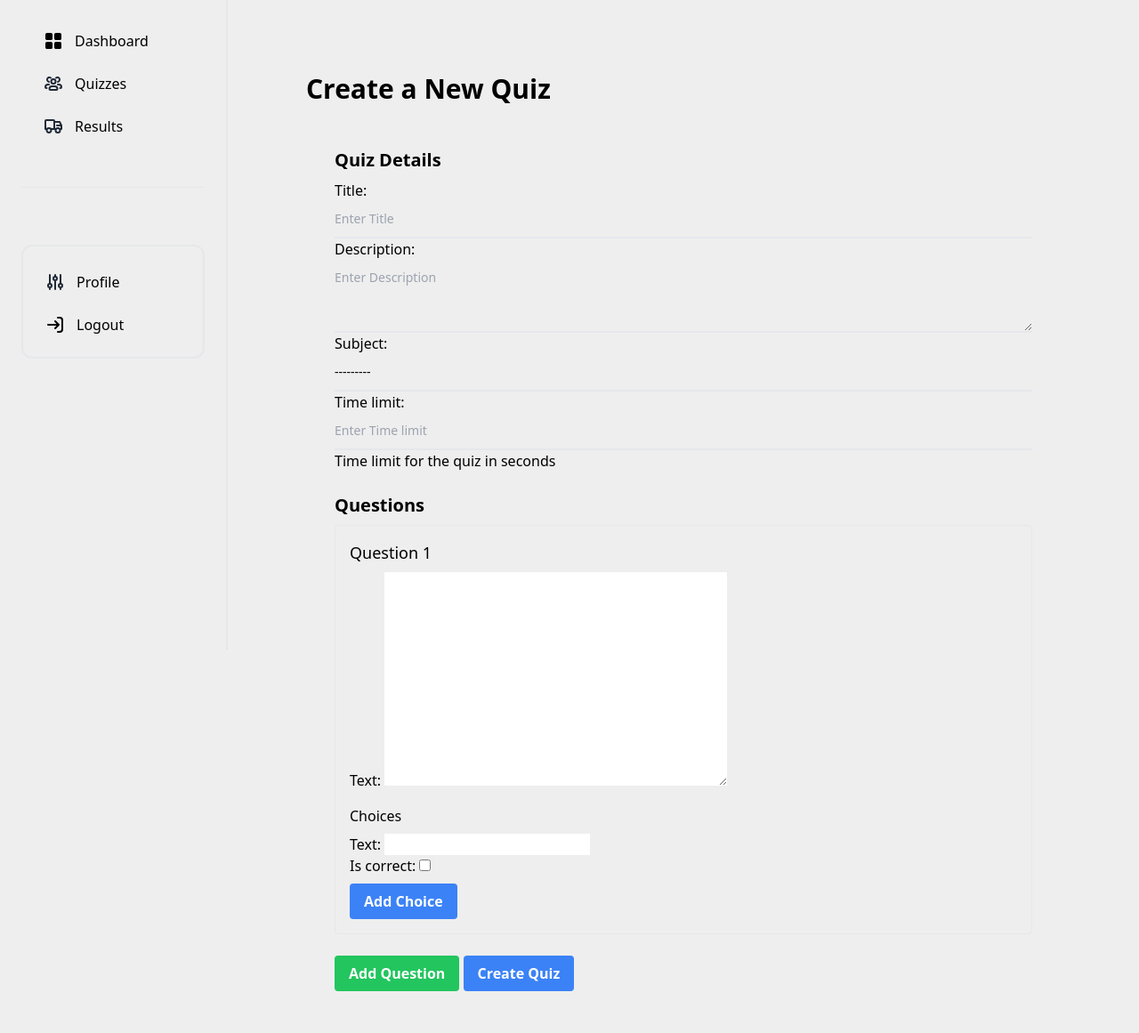
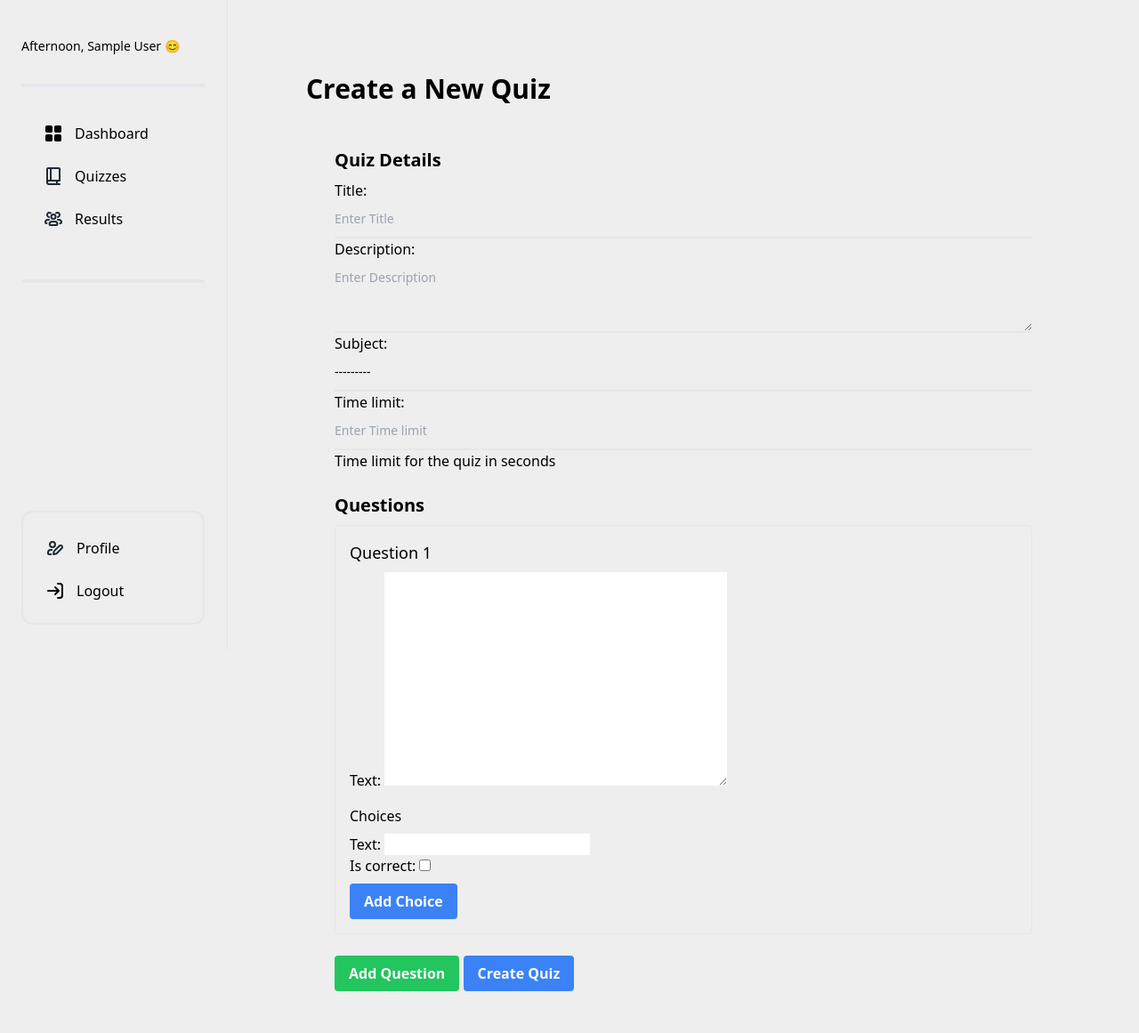
Before and after one commit to theapostleoftech/ajuju, a Django app: page /quizzes/quiz/new/ in a window 1280 px wide. Shown: the part 70-1231 px from the top of the page at 89% size. Run offline with Django 4.2, Linux system fonts and the light colour scheme; the visitor is signed in with stand-in values (Sample User, id 1); data that the repository does not hold is empty; parts of the project's set-up code (start-up, migrations or seed data) failed here and were passed over; some libraries are stand-ins or nearby versions.

Commit message:
project code refactoring for production

```diff
--- a/templates/aside_menu/whizzer_aside.html
+++ b/templates/aside_menu/whizzer_aside.html
@@ -1,9 +1,16 @@
 <div class="overflow-y-auto py-6 px-6 h-full ">
+    <div class="mt-8 justify-start items-start">
+        <h5 class="text-sm font-medium capitalize">
+            {% include 'snippets/greeting.html' %}
+        </h5>
+    </div>
+
+    <hr class="mt-8 my-4 border-2 border-accent-500">
     <ul class="space-y-2 p-4">
         <li>
             <a href="{% url 'students:whizzer_dashboard' %}"
                class="flex items-center p-2 font-normal text-tertiary-800 rounded-xl
-						hover:bg-primary-500 hover:text-tertiary-800 group">
+						hover:bg-tertiary-50 hover:text-tertiary-800 group">
                 <svg class="w-6 h-6  hover:text-tertiary-800"
                      aria-hidden="true"
                      xmlns="http://www.w3.org/2000/svg"
@@ -25,11 +32,13 @@
                class="flex items-center p-2 w-full  font-normal text-tertiary-800 rounded-xl
                         transition duration-75 group hover:bg-tertiary-50 hover:text-tertiary-800  dark: dark:hover:bg-gray-700">
 
-                <svg class="w-6 h-6 text-gray-800 dark:" aria-hidden="true" xmlns="http://www.w3.org/2000/svg"
+                <svg class="w-6 h-6 text-gray-800 dark:text-white" aria-hidden="true" xmlns="http://www.w3.org/2000/svg"
                      width="24" height="24" fill="none" viewBox="0 0 24 24">
-                    <path stroke="currentColor" stroke-linecap="round" stroke-width="2"
-                          d="M4.5 17H4a1 1 0 0 1-1-1 3 3 0 0 1 3-3h1m0-3.05A2.5 2.5 0 1 1 9 5.5M19.5 17h.5a1 1 0 0 0 1-1 3 3 0 0 0-3-3h-1m0-3.05a2.5 2.5 0 1 0-2-4.45m.5 13.5h-7a1 1 0 0 1-1-1 3 3 0 0 1 3-3h3a3 3 0 0 1 3 3 1 1 0 0 1-1 1Zm-1-9.5a2.5 2.5 0 1 1-5 0 2.5 2.5 0 0 1 5 0Z"></path>
+                    <path stroke="currentColor" stroke-linecap="round" stroke-linejoin="round" stroke-width="2"
+                          d="M5 19V4a1 1 0 0 1 1-1h12a1 1 0 0 1 1 1v13H7a2 2 0 0 0-2 2Zm0 0a2 2 0 0 0 2 2h12M9 3v14m7 0v4"></path>
                 </svg>
+
+
                 <span class="flex-1 ml-3 text-left whitespace-nowrap">Quizzes</span>
             </a>
         </li>
@@ -38,10 +47,11 @@
             <a href="" type="button"
                class="flex items-center p-2 w-full  font-normal text-tertiary-800 rounded-xl
                         transition duration-75 group hover:bg-tertiary-50 hover:text-tertiary-800  dark: dark:hover:bg-gray-700">
-                <svg class="w-6 h-6 text-gray-800 dark:" aria-hidden="true" xmlns="http://www.w3.org/2000/svg"
+
+                <svg class="w-6 h-6 text-gray-800 dark:text-white" aria-hidden="true" xmlns="http://www.w3.org/2000/svg"
                      width="24" height="24" fill="none" viewBox="0 0 24 24">
-                    <path stroke="currentColor" stroke-linecap="round" stroke-linejoin="round" stroke-width="2"
-                          d="M13 7h6l2 4m-8-4v8m0-8V6a1 1 0 0 0-1-1H4a1 1 0 0 0-1 1v9h2m8 0H9m4 0h2m4 0h2v-4m0 0h-5m3.5 5.5a2.5 2.5 0 1 1-5 0 2.5 2.5 0 0 1 5 0Zm-10 0a2.5 2.5 0 1 1-5 0 2.5 2.5 0 0 1 5 0Z"></path>
+                    <path stroke="currentColor" stroke-linecap="round" stroke-width="2"
+                          d="M4.5 17H4a1 1 0 0 1-1-1 3 3 0 0 1 3-3h1m0-3.05A2.5 2.5 0 1 1 9 5.5M19.5 17h.5a1 1 0 0 0 1-1 3 3 0 0 0-3-3h-1m0-3.05a2.5 2.5 0 1 0-2-4.45m.5 13.5h-7a1 1 0 0 1-1-1 3 3 0 0 1 3-3h3a3 3 0 0 1 3 3 1 1 0 0 1-1 1Zm-1-9.5a2.5 2.5 0 1 1-5 0 2.5 2.5 0 0 1 5 0Z"></path>
                 </svg>
 
 
@@ -51,9 +61,9 @@
         </li>
     </ul>
 
-    <hr class="mt-8 my-4 border-1 border-secondary-700">
+    <hr class="mt-8 my-4 border-2 border-accent-500">
 
-    <ul class="pt-5 mt-16 p-4 space-y-2 border-2 bg-primary-100 rounded-xl border-secondary-700">
+    <ul class="pt-5 mt-64 p-4 space-y-2 border-2 bg-primary-100 rounded-xl border-secondary-700">
 
         <li>
             <a href="{% url 'users:user_account_update' user.id %}"
@@ -61,11 +71,12 @@
                class="flex items-center p-2 w-full  font-normal text-tertiary-800 rounded-xl transition duration-75 group hover:bg-tertiary-50 hover:text-tertiary-800  dark: dark:hover:bg-gray-700"
                aria-controls="dropdown-authentication"
                data-collapse-toggle="dropdown-authentication">
-                <svg class="w-6 h-6 text-gray-800 dark:" aria-hidden="true" xmlns="http://www.w3.org/2000/svg"
+                <svg class="w-6 h-6 text-gray-800 dark:text-white" aria-hidden="true" xmlns="http://www.w3.org/2000/svg"
                      width="24" height="24" fill="none" viewBox="0 0 24 24">
-                    <path stroke="currentColor" stroke-linecap="round" stroke-width="2"
-                          d="M6 4v10m0 0a2 2 0 1 0 0 4m0-4a2 2 0 1 1 0 4m0 0v2m6-16v2m0 0a2 2 0 1 0 0 4m0-4a2 2 0 1 1 0 4m0 0v10m6-16v10m0 0a2 2 0 1 0 0 4m0-4a2 2 0 1 1 0 4m0 0v2"></path>
+                    <path stroke="currentColor" stroke-linecap="square" stroke-linejoin="round" stroke-width="2"
+                          d="M7 19H5a1 1 0 0 1-1-1v-1a3 3 0 0 1 3-3h1m4-6a3 3 0 1 1-6 0 3 3 0 0 1 6 0Zm7.441 1.559a1.907 1.907 0 0 1 0 2.698l-6.069 6.069L10 19l.674-3.372 6.07-6.07a1.907 1.907 0 0 1 2.697 0Z"></path>
                 </svg>
+
 
                 <span class="flex-1 ml-3 text-left whitespace-nowrap">Profile</span>
 
```
Also changed, not shown: requirements.txt (+76 -0 lines).
